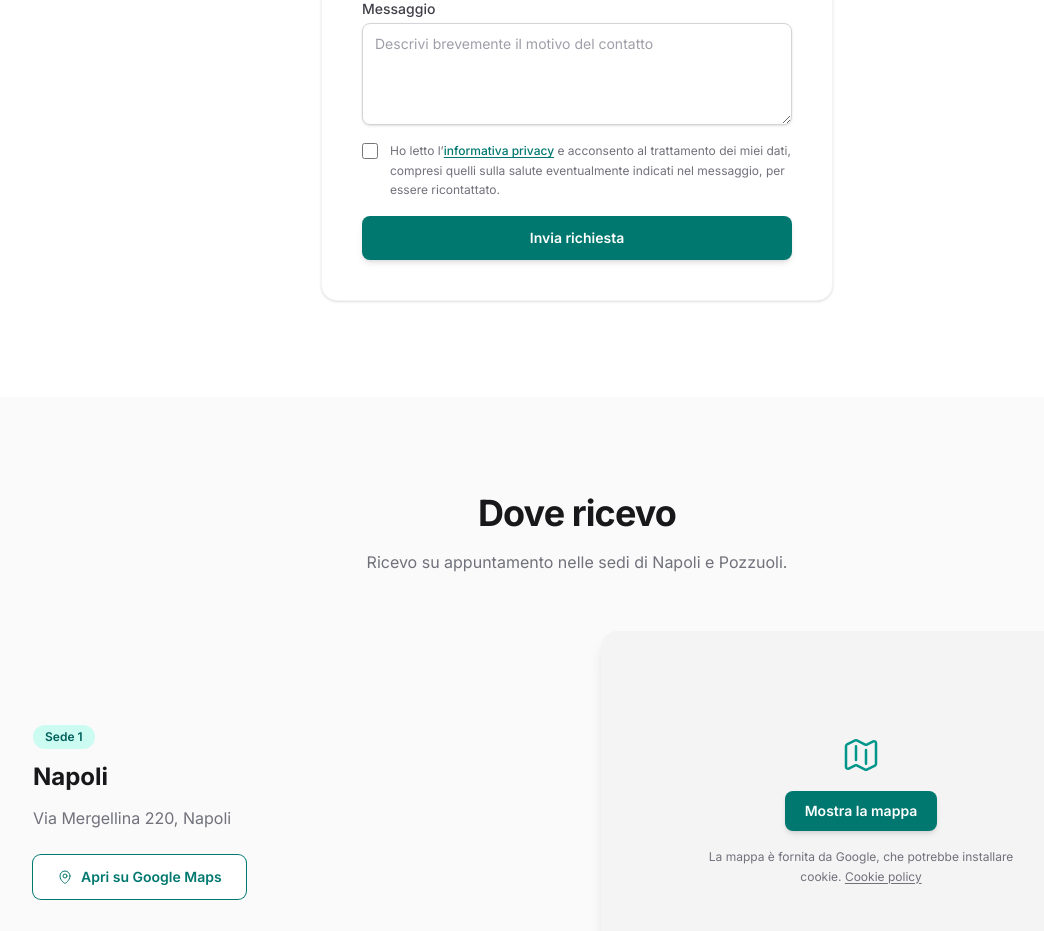
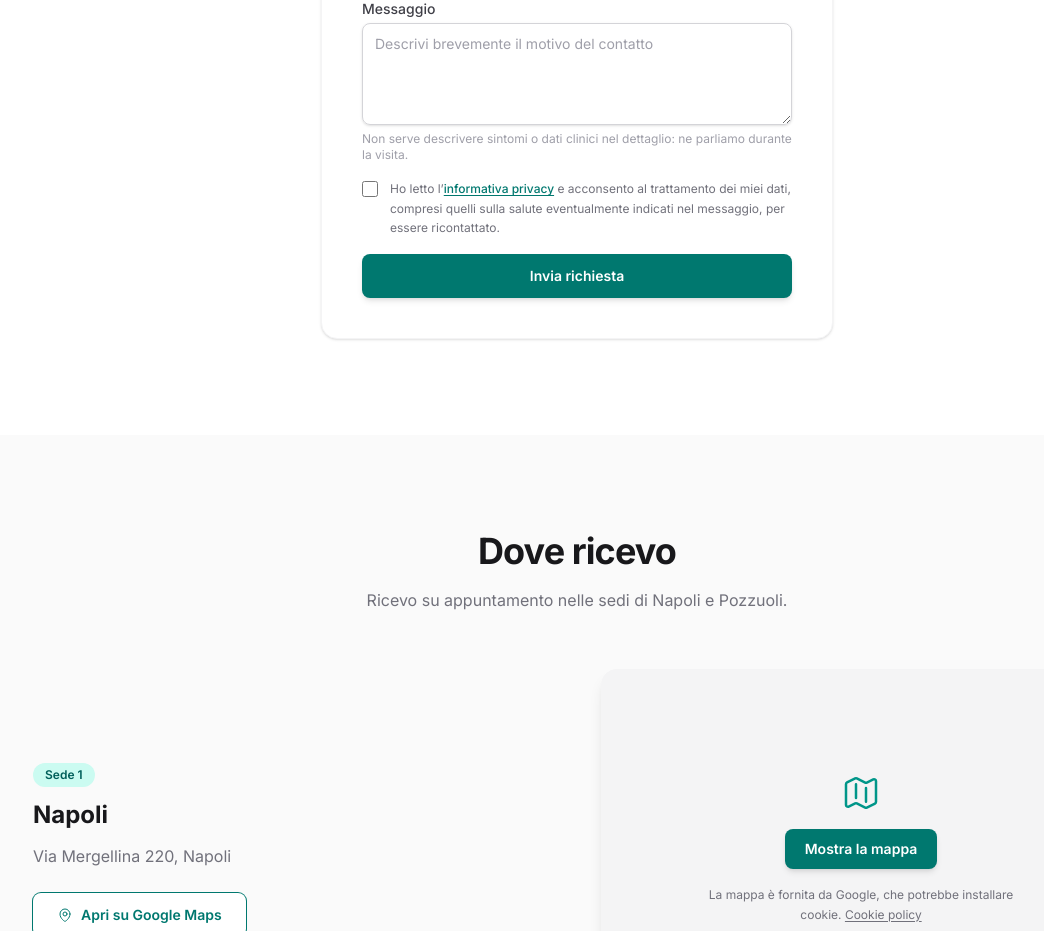
Before and after one commit to michele1977/osteopata-site, a Next.js app: page /contatti in a window 1280 px wide. Shown: the part 1100-2031 px from the top of the page, without its empty margins (63-1107 px from the left). Built offline with nearby package versions, Linux system fonts and the light colour scheme.

Commit message:
Modulo contatti: invita a non inserire dettagli clinici
Co-Authored-By: Claude Opus 5.5 (1M context) <noreply@anthropic.com>
Claude-Session: https://claude.ai/code/session_01BajuaXcQj4vgDBABugaeYk

```diff
--- a/app/contatti/ContactForm.tsx
+++ b/app/contatti/ContactForm.tsx
@@ -62,6 +62,10 @@ export default function ContactForm() {
           className="mt-1 block w-full rounded-lg border border-zinc-300 px-3 py-2.5 text-sm text-zinc-900 shadow-sm placeholder:text-zinc-400 focus:border-teal-500 focus:ring-1 focus:ring-teal-500"
           placeholder="Descrivi brevemente il motivo del contatto"
         />
+        <p className="mt-1.5 text-xs text-zinc-400">
+          Non serve descrivere sintomi o dati clinici nel dettaglio: ne
+          parliamo durante la visita.
+        </p>
       </div>
       <div className="flex items-start gap-3">
         <input
```
